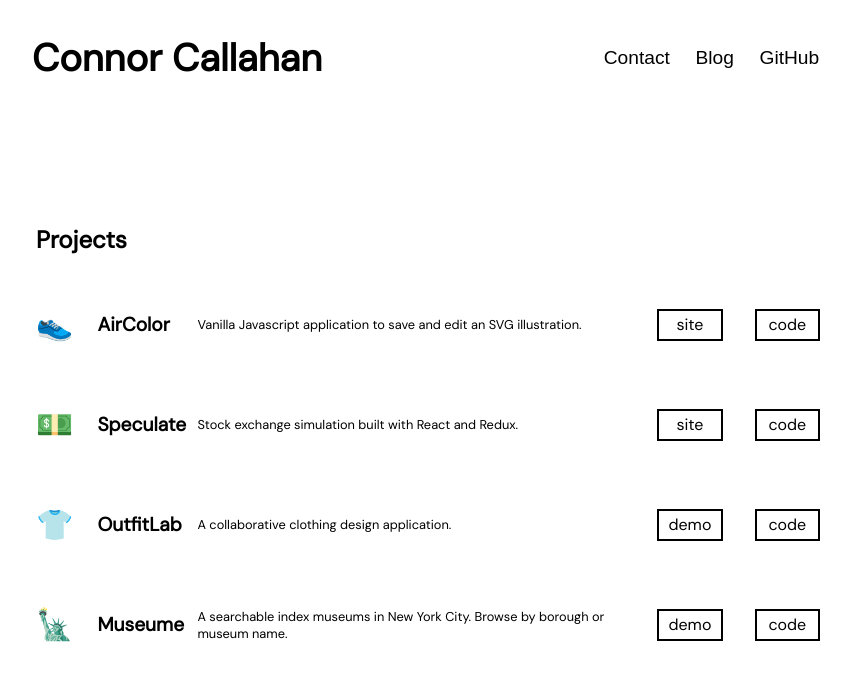
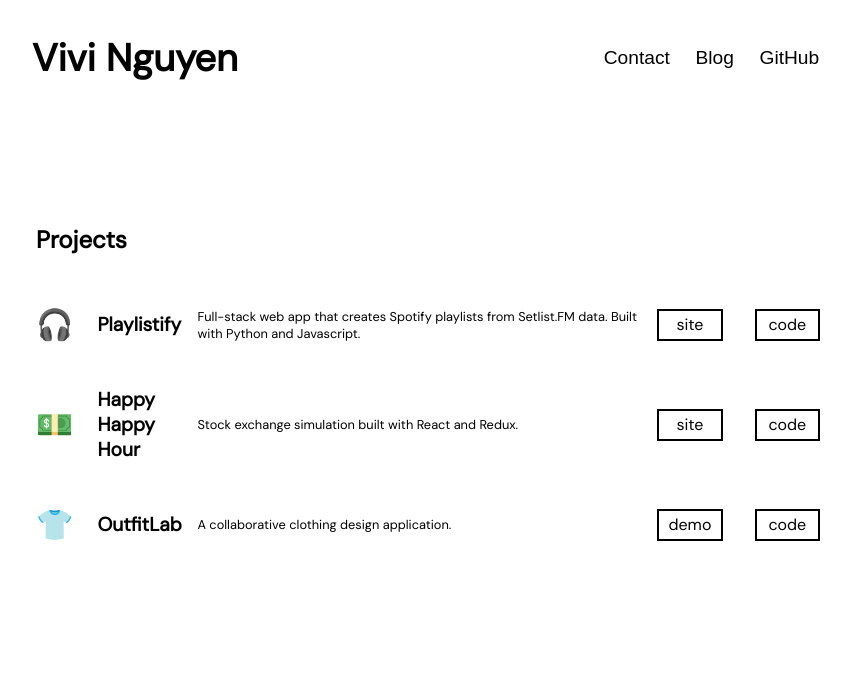
Before and after one commit to vivsnguyen/gatsby-portfolio-1, a Gatsby site: page / in a window 1280 px wide. Shown: the whole page, without its empty margins (208-1059 px from the left). Built offline with nearby package versions, Linux system fonts and the light colour scheme; Gatsby itself is replaced by a stand-in of ours; a web font is replaced by a local one.

Commit message:
changing personal info

```diff
--- a/src/components/Footer.js
+++ b/src/components/Footer.js
@@ -11,7 +11,7 @@ class Footer extends Component {
       <footer>
         <div className="footer">
           <p>Github</p>
-          <p>Connor Callahan</p>
+          <p>Vivi Nguyen</p>
         </div>
       </footer>
     );
--- a/src/components/navigation.js
+++ b/src/components/navigation.js
@@ -2,7 +2,7 @@ import React, { Component } from 'react';
 import { Link } from "gatsby"
 import TransitionLink from "gatsby-plugin-transition-link"
 import PropTypes from "prop-types"
-import icon from '../images/icon.png'
+// import icon from '../images/icon.png'
 
 
 class Navigation extends Component {
@@ -16,7 +16,7 @@ class Navigation extends Component {
         <div className="nav-container">
           <div className="icon">
           <Link to="/">
-             <span className="text">Connor Callahan</span>
+             <span className="text">Vivi Nguyen</span>
             </Link>
           </div>
           <div className="nav-links">
@@ -32,7 +32,7 @@ class Navigation extends Component {
               </a>
               <a target="_blank"
                 rel="noopener noreferrer"
-                href="https://github.com/Connor-Callahan">
+                href="https://github.com/vivsnguyen">
                 GitHub
               </a>
             </div>
--- a/src/data/config.js
+++ b/src/data/config.js
@@ -1,10 +1,10 @@
 const config = {
-  siteTitle: 'Connor Callahan',
-  siteTitleShort: 'Connor Callahan',
-  siteTitleAlt: 'Connor Callahan',
+  siteTitle: 'Vivi Nguyen',
+  siteTitleShort: 'Vivi Nguyen',
+  siteTitleAlt: 'Vivi Nguyen',
   siteLogo: '/images/icon-mac.png',
   siteUrl: 'https://www.connorwcallahan.com.com',
-  repo: 'https://github.com/Connor-Callahan',
+  repo: 'https://github.com/vivsnguyen',
   pathPrefix: '',
   dateFromFormat: 'YYYY-MM-DD',
   dateFormat: 'MMMM Do, YYYY',
@@ -12,9 +12,9 @@ const config = {
     ``,
   siteRss: '/rss.xml',
   postDefaultCategoryID: 'Tech',
-  userName: 'Connor',
-  userEmail: 'connorwcallahan@gmail.com',
-  userLocation: 'Brooklyn, NY',
+  userName: 'Vivi',
+  userEmail: 'vivipnguyen@gmail.com',
+  userLocation: 'Oakland, CA',
   userAvatar: '',
   userDescription:
     'Fill it up',
--- a/src/data/projects.js
+++ b/src/data/projects.js
@@ -1,20 +1,20 @@
-import aircolor from '../images/air-color-icon.png'
-import speculate from '../images/speculate-icon.png'
-import museume from '../images/museume-icon.png'
-import outfitlab from '../images/outfit-lab-icon.png'
+// import aircolor from '../images/air-color-icon.png'
+// import speculate from '../images/speculate-icon.png'
+// import museume from '../images/museume-icon.png'
+// import outfitlab from '../images/outfit-lab-icon.png'
 
 
 const projects = [
   {
-    title: 'AirColor',
-    site: 'https://air-color.netlify.com/',
-    demo: 'https://vimeo.com/319501272',
-    icon: '👟',
-    source: 'https://github.com/Connor-Callahan/air-color',
-    description: 'Vanilla Javascript application to save and edit an SVG illustration.',
+    title: 'Playlistify',
+    site: 'https://github.com/vivsnguyen/playlistify',
+    demo: 'https://www.youtube.com/watch?v=M4T_zUoLulw&list=PLyKSWv0CKUFzpNorwX91_WFnTS5jDwAjY&index=31&t=0s',
+    icon: '🎧',
+    source: 'https://github.com/vivsnguyen/playlistify',
+    description: 'Full-stack web app that creates Spotify playlists from Setlist.FM data. Built with Python and Javascript.',
   },
   {
-    title: 'Speculate',
+    title: 'Happy Happy Hour',
     site: 'https://speculate.netlify.com/',
     demo: 'https://vimeo.com/325429394',
     icon: '💵',
@@ -29,16 +29,6 @@ const projects = [
     source: 'https://github.com/Connor-Callahan/outfit-lab',
     description: 'A collaborative clothing design application.',
   },
-  {
-    title: 'Museume',
-    site: '',
-    demo: 'https://vimeo.com/319499708',
-    icon:'🗽',
-    source: 'https://github.com/Connor-Callahan/museume',
-    description: 'A searchable index museums in New York City. Browse by borough or museum name.',
-  },
 ]
 
 export default projects
-
-// test to netlify
--- a/src/pages/index.js
+++ b/src/pages/index.js
@@ -2,7 +2,7 @@ import React from "react"
 import projects from "../data/projects"
 import config from "../data/config"
 import ProjectListing from "../components/ProjectListing"
-import Blog from "../components/Blog"
+// import Blog from "../components/Blog"
 
 import Layout from "../components/layout"
 import SEO from "../components/seo"
```
Also changed, not shown: src/pages/contact.js (+3 -4 lines).
